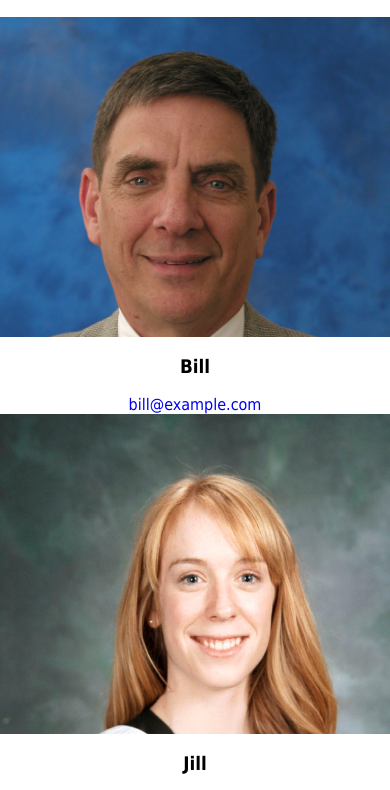
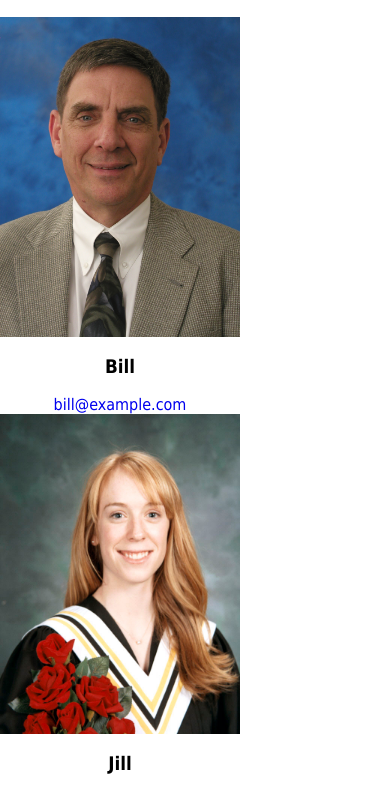
Before and after one commit to NikiSchlifke/javascript_niki_schlifke-codereview_week03, a plain HTML site: page html/employees.html in a window 390 px wide. Shown: the part 51-841 px from the top of the page. Drawn offline with Linux system fonts and the light colour scheme; a web font is replaced by a local one.

Commit message:
adapt responsiveness to wrap, adapt locations

```diff
--- a/scss/layout.scss
+++ b/scss/layout.scss
@@ -46,9 +46,12 @@ footer {
 #locations,
 #quote {
     @include horiz(space-around);
+    flex-wrap: wrap;
 }
 
 .item {
+	max-width: 240px;
+	max-height: 500px;
     @include vert;
     .image {
     	// @include horiz(center);
--- a/scss/mobile.scss
+++ b/scss/mobile.scss
@@ -1,5 +1,4 @@
 @import "mixins";
-
 main {
     @include vert;
     nav {
@@ -23,4 +22,5 @@ footer {
 #locations,
 #quote {
     @include vert(space-around);
+    flex-wrap: wrap;
 }
--- a/src/locations.js
+++ b/src/locations.js
@@ -10,8 +10,8 @@ display that information via a nice text or image.
 var locations = [
     ["Austria", "../images/austria.jpg", "austria@example.com"],
     ["Italy", "../images/italy.jpg", "italy@example.com"],
-    ["Spain", "../images/spain.jpg", "spain@example.com"]
-    ["France", "../images/france.jpg", "france@example.com"]
+    ["Spain", "../images/spain.jpg", "spain@example.com"],
+    ["France", "../images/france.jpg", "france@example.com"],
     ["Germany", "../images/germany.jpg", "germany@example.com"]
 ]
 function LocationConstructor(args) {
```
Also changed, not shown: css/layout.css, css/main.css, css/mobile.css, 3 other files. Lines whose indentation alone changed are shown as unchanged.
